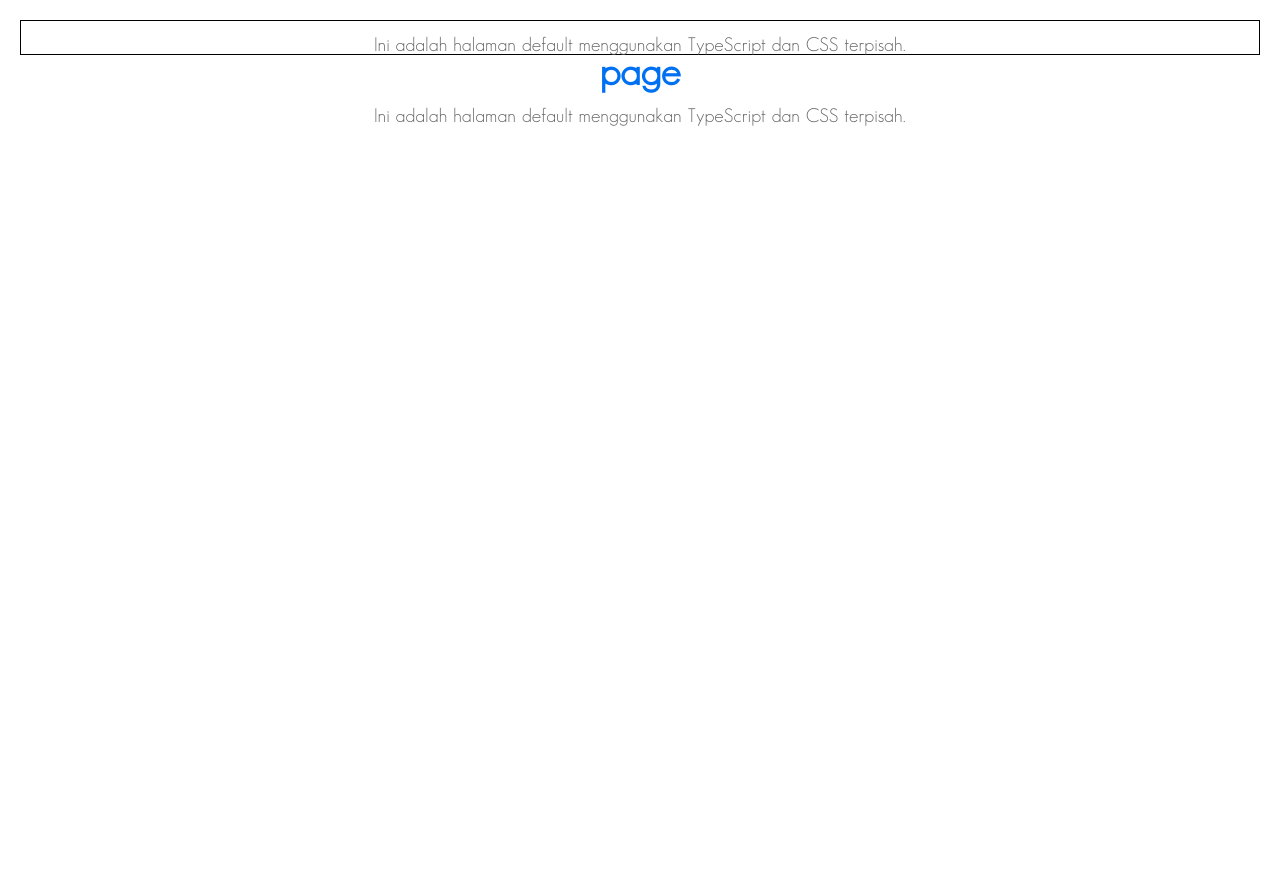
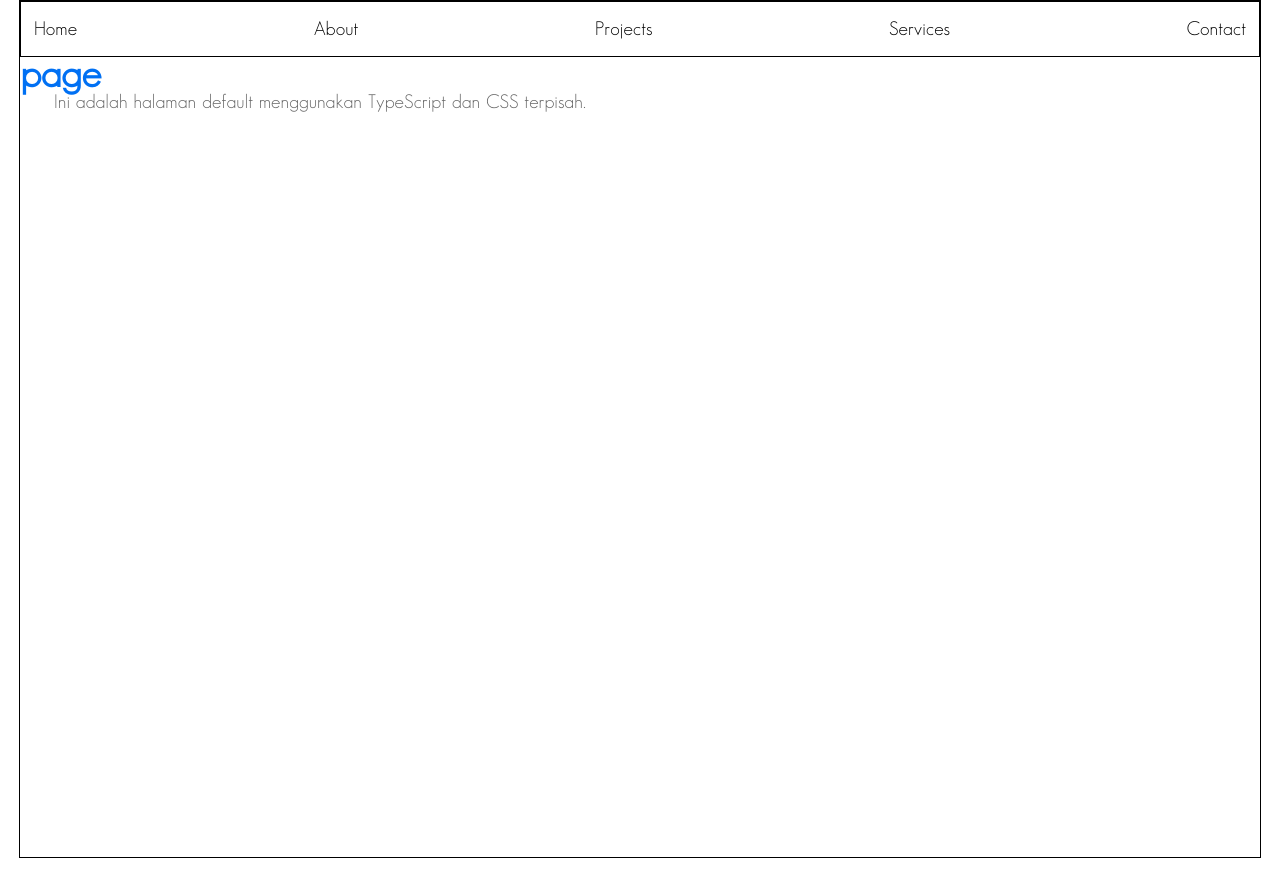
Before and after one commit to topiqnurrm/portotfq2025, a Next.js app: page / in a window 1280 px wide. Built offline with nearby package versions, Linux system fonts and the light colour scheme.

Commit message:
buat navbar (belum fix)

```diff
--- a/app/globals.css
+++ b/app/globals.css
@@ -28,7 +28,8 @@
 html,
 body {
   max-width: 100vw;
-  overflow-x: hidden;
+  /* overflow-x: hidden; */
+  /* overflow-y: hidden; */
 }
 
 body {
--- a/app/navbar/navbar_detailed/ini.module.css
+++ b/app/navbar/navbar_detailed/ini.module.css
@@ -1,19 +1,15 @@
-.container {
+.detailed {
   display: flex;
-  flex-direction: column;
+  flex-direction: row;
   align-items: center;
+  justify-content: space-between;
   padding: 0rem 0rem;
+  height: 7vh;
+  border: 1px solid #000;
 }
 
-.title {
-  font-size: 2.5rem;
-  color: #0070f3;
-  margin-bottom: 1rem;
+.nav {
+  color: #000;
+  padding: 0vh 1vw;
+  font-size: 1.2rem;
 }
-
-.subtitle {
-  font-size: 1.2rem;
-  color: #666;
-  text-align: center;
-  max-width: 600px;
-}
--- a/app/navbar/navbar_detailed/ini.tsx
+++ b/app/navbar/navbar_detailed/ini.tsx
@@ -1,12 +1,25 @@
 import styles from "./ini.module.css";
+import Link from "next/link";
+import Image from 'next/image';
 
 export default function HomePage() {
   return (
-    <main className={styles.container}>
-      <h1 className={styles.title}></h1>
-      <p className={styles.subtitle}>
-        Ini adalah halaman default menggunakan TypeScript dan CSS terpisah.
-      </p>
+    <main className={styles.detailed}>
+        <nav className={styles.nav}>
+            <Link href="#homepage">Home</Link>
+        </nav>
+        <nav className={styles.nav}>
+            <Link href="#about">About</Link>
+        </nav>
+        <nav className={styles.nav}>
+            <Link href="#contact">Projects</Link>
+        </nav>
+        <nav className={styles.nav}>
+            <Link href="#contact">Services</Link>
+        </nav>
+        <nav className={styles.nav}>
+            <Link href="#contact">Contact</Link>
+        </nav>
     </main>
   );
 }
--- a/app/navbar/navbar_show/ini.module.css
+++ b/app/navbar/navbar_show/ini.module.css
@@ -1,20 +1,10 @@
-.container {
+.navbar {
   display: flex;
   flex-direction: column;
-  align-items: center;
   padding: 0rem 0rem;
-  /* height: 5%; */
-  border: 1px solid #000;
+  width: 100%;
+  position: sticky;
+  top: 0;
+  z-index: 1000;
+  /* border: 1px solid #000 */
 }
-
-.title {
-  font-size: 2.5rem;
-  color: #0070f3;
-}
-
-.subtitle {
-  font-size: 1.2rem;
-  color: #666;
-  text-align: center;
-  max-width: 600px;
-}
--- a/app/navbar/navbar_show/ini.tsx
+++ b/app/navbar/navbar_show/ini.tsx
@@ -1,14 +1,10 @@
 import styles from "./ini.module.css";
-
 import Detailed from "../navbar_detailed/ini";
 
 export default function HomePage() {
   return (
-    <main className={styles.container}>
-      <h1 className={styles.title}></h1>
-      <p className={styles.subtitle}>
-        <Detailed />
-      </p>
+    <main className={styles.navbar}>
+      <Detailed />
     </main>
   );
 }
--- a/app/page.module.css
+++ b/app/page.module.css
@@ -1,10 +1,10 @@
 .page {
   display: grid;
-  grid-template-rows: 0px 1fr 0px;
-  align-items: center;
-  justify-items: center;
-  min-height: 100svh;
-  padding: 20px;
+  /* grid-template-rows: 0px 1fr 0px; */
+  padding-left: 1.5vw;
+  padding-right: 1.5vw;
+  /* padding-top: 3.5vh; */
+  /* padding-bottom: 3.5vh; */
   gap: 0px;
   /* font-family: var(--font-geist-sans); */
   font-family: "SansSerifFLF";
@@ -14,13 +14,13 @@
   display: flex;
   flex-direction: column;
   gap: 0px;
-  grid-row-start: 2;
-  width: 100%;
+  /* grid-row-start: 2; */
   padding: 0px;
+  border: 1px solid #000;
 }
 
-.footer {
+/* .footer {
   grid-row-start: 3;
   display: flex;
   gap: 24px;
-}
+} */
--- a/app/page.tsx
+++ b/app/page.tsx
@@ -10,10 +10,11 @@ export default function Home() {
       {/* <Navbar /> */}
       <main className={styles.main}>
         <Navbar />
+        {/* <PageContent /> */}
         <PageContent />
       </main>
-      <footer className={styles.footer}>
-      </footer>
+      {/* <footer className={styles.footer}>
+      </footer> */}
     </div>
   );
 }
--- /dev/null
+++ b/app/page/page_detailed/homepage/ini.module.css
@@ -0,0 +1,18 @@
+.container {
+  display: flex;
+  flex-direction: column;
+  padding: 0rem 0rem;
+  height: 100vh;
+}
+
+.title {
+  font-size: 2.5rem;
+  color: #0070f3;
+}
+
+.subtitle {
+  font-size: 1.2rem;
+  color: #666;
+  text-align: center;
+  max-width: 600px;
+}
--- /dev/null
+++ b/app/page/page_detailed/homepage/ini.tsx
@@ -0,0 +1,12 @@
+import styles from "./ini.module.css";
+
+export default function HomePage() {
+  return (
+    <main className={styles.container}>
+      <h1 className={styles.title}>page</h1>
+      <p className={styles.subtitle}>
+        Ini adalah halaman default menggunakan TypeScript dan CSS terpisah.
+      </p>
+    </main>
+  );
+}
--- a/app/page/page_show/ini.module.css
+++ b/app/page/page_show/ini.module.css
@@ -1,20 +1,5 @@
-.container {
+.page {
   display: flex;
   flex-direction: column;
-  align-items: center;
   padding: 0rem 0rem;
-  height: 100svh;
 }
-
-.title {
-  font-size: 2.5rem;
-  color: #0070f3;
-  margin-bottom: 1rem;
-}
-
-.subtitle {
-  font-size: 1.2rem;
-  color: #666;
-  text-align: center;
-  max-width: 600px;
-}
--- a/app/page/page_show/ini.tsx
+++ b/app/page/page_show/ini.tsx
@@ -1,12 +1,10 @@
 import styles from "./ini.module.css";
+import Homepage from "../page_detailed/homepage/ini";
 
 export default function HomePage() {
   return (
-    <main className={styles.container}>
-      <h1 className={styles.title}>page</h1>
-      <p className={styles.subtitle}>
-        Ini adalah halaman default menggunakan TypeScript dan CSS terpisah.
-      </p>
+    <main className={styles.page}>
+        <Homepage />
     </main>
   );
 }
```
